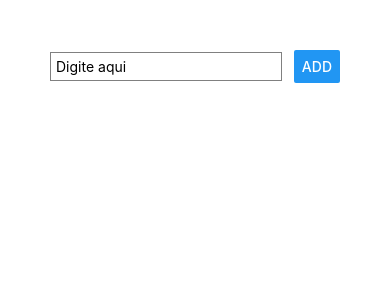
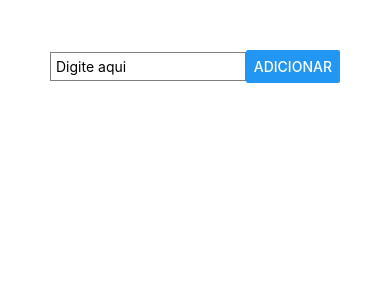
Before and after one commit to marcelohjw/viceLearn, a React Native app: screen / in a window 390 px wide. Shown: the top 300 px of the page. Built offline with nearby package versions, Linux system fonts and the light colour scheme.

Commit message:
Stylesheet using

```diff
--- a/App.js
+++ b/App.js
@@ -4,13 +4,13 @@ import { StyleSheet, Text, View, TextInput, Button} from 'react-native';
 
 export default function App() {
   return (
-    <View style={{padding: 50}}>
-      <View style={{ flexDirection: 'row', justifyContent: 'space-between', alignItems: 'center'}}>
+    <View style={styles.container}>
+      <View style={styles.inputContainer}>
         <TextInput
           placeholder="Digite aqui"
-          style={{borderColor: 'gray', borderWidth: 1, width: '80%', padding: 5}}
+          style={styles.input}
         />
-        <Button title="Add"></Button>
+        <Button title="Adicionar"></Button>
       </View>
       <View>
 
@@ -21,9 +21,17 @@ export default function App() {
 
 const styles = StyleSheet.create({
   container: {
-    flex: 1,
-    backgroundColor: '#fff',
-    alignItems: 'center',
-    justifyContent: 'center',
+    padding: 50
   },
+  inputContainer: {
+    flexDirection: 'row',
+    justifyContent: 'space-between',
+    alignItems: 'center'
+  },
+  input: {
+    borderColor: 'gray',
+    borderWidth: 1,
+    width: '85%',
+    padding: 5
+  }
 });
```
